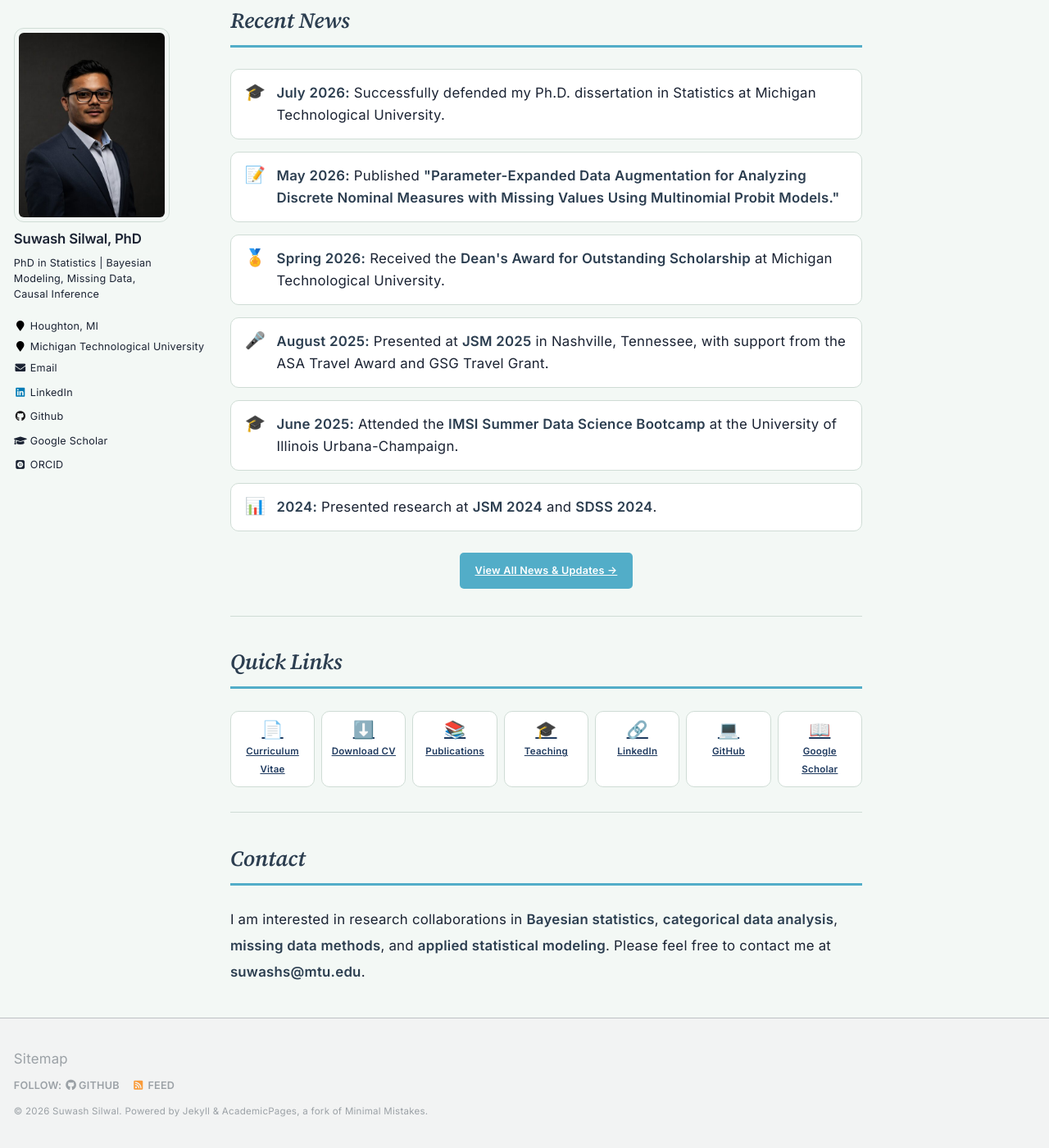
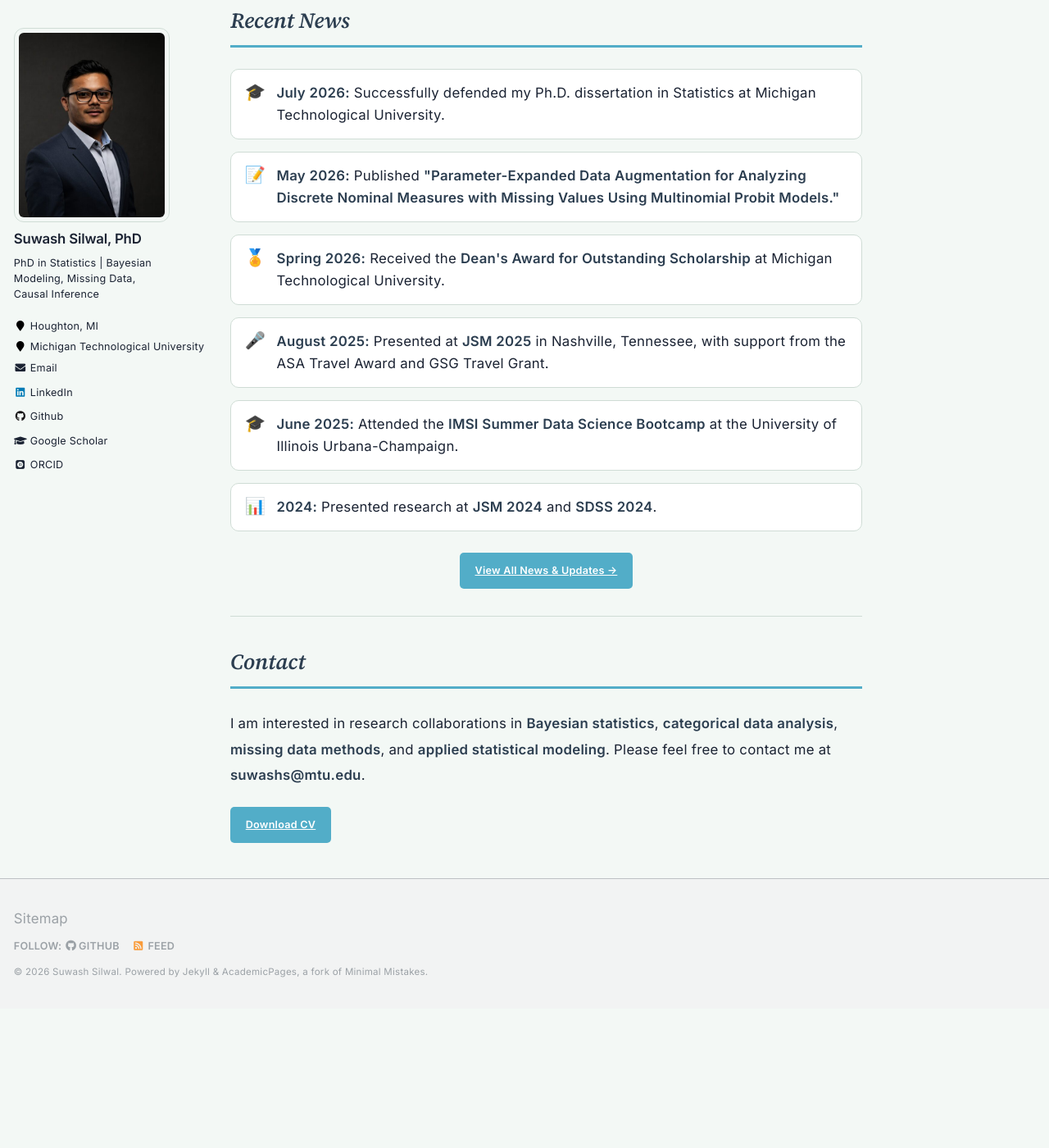
Before and after one commit to ssilwal050/ssilwal050.github.io, a Jekyll site: the page built from _pages/about.md, in a window 1280 px wide and 1400 px high, scrolled down 3072 px. Shown: the whole window at 82% size. Built offline with Jekyll 4.4.1, drawn with Linux system fonts in a browser that asks for light colours; some web fonts are replaced; after the commit the page ends 4302 px from its top, so only the background shows below that.

Commit message:
Home: remove Quick Links (duplicates menu/sidebar), add Download CV button to Contact
Co-Authored-By: Claude Sonnet 5.5 <noreply@anthropic.com>
Claude-Session: https://claude.ai/code/session_01Xa6NjouSf11HGrZQCXPFoi

```diff
--- a/_pages/about.md
+++ b/_pages/about.md
@@ -72,41 +72,6 @@ redirect_from:
 }
 .news-text {
   line-height: 1.6;
-}
-.quick-links-grid {
-  display: grid;
-  grid-template-columns: repeat(auto-fill, minmax(100px, 1fr));
-  gap: 8px;
-  margin: 16px 0;
-}
-.quick-link-card {
-  display: flex;
-  flex-direction: column;
-  align-items: center;
-  padding: 12px 8px 10px;
-  border: 1.5px solid #cfdcd5;
-  border-radius: 10px;
-  text-decoration: none;
-  color: #1f3a5f;
-  background: #ffffff;
-  transition: box-shadow 0.2s, transform 0.2s, border-color 0.2s, background 0.2s;
-}
-.quick-link-card:hover {
-  box-shadow: 0 5px 16px rgba(31, 58, 95, 0.12);
-  transform: translateY(-3px);
-  border-color: #2f6b45;
-  background: #e5efe7;
-}
-.ql-icon {
-  font-size: 1.3rem;
-  margin-bottom: 6px;
-  line-height: 1;
-}
-.ql-label {
-  font-size: 0.72rem;
-  text-align: center;
-  font-weight: 600;
-  color: #1f3a5f;
 }
 </style>
 
@@ -224,41 +189,10 @@ For a full list, please see my [Publications page](/publications/).
 
 ---
 
-## Quick Links
-
-<div class="quick-links-grid">
-  <a href="/cv/" class="quick-link-card">
-    <span class="ql-icon">📄</span>
-    <span class="ql-label">Curriculum Vitae</span>
-  </a>
-  <a href="/files/Suwash_Silwal_CV.pdf" target="_blank" class="quick-link-card">
-    <span class="ql-icon">⬇️</span>
-    <span class="ql-label">Download CV</span>
-  </a>
-  <a href="/publications/" class="quick-link-card">
-    <span class="ql-icon">📚</span>
-    <span class="ql-label">Publications</span>
-  </a>
-  <a href="/teaching/" class="quick-link-card">
-    <span class="ql-icon">🎓</span>
-    <span class="ql-label">Teaching</span>
-  </a>
-  <a href="https://www.linkedin.com/in/ssilwal050/" class="quick-link-card">
-    <span class="ql-icon">🔗</span>
-    <span class="ql-label">LinkedIn</span>
-  </a>
-  <a href="https://github.com/ssilwal050" class="quick-link-card">
-    <span class="ql-icon">💻</span>
-    <span class="ql-label">GitHub</span>
-  </a>
-  <a href="https://scholar.google.com/citations?user=RZAbmdMAAAAJ" class="quick-link-card">
-    <span class="ql-icon">📖</span>
-    <span class="ql-label">Google Scholar</span>
-  </a>
-</div>
-
----
-
 ## Contact
 
 I am interested in research collaborations in **Bayesian statistics**, **categorical data analysis**, **missing data methods**, and **applied statistical modeling**. Please feel free to contact me at **suwashs@mtu.edu**.
+
+<p style="margin-top: 1.2em;">
+  <a href="/files/Suwash_Silwal_CV.pdf" target="_blank" class="btn btn--primary">Download CV</a>
+</p>
```
